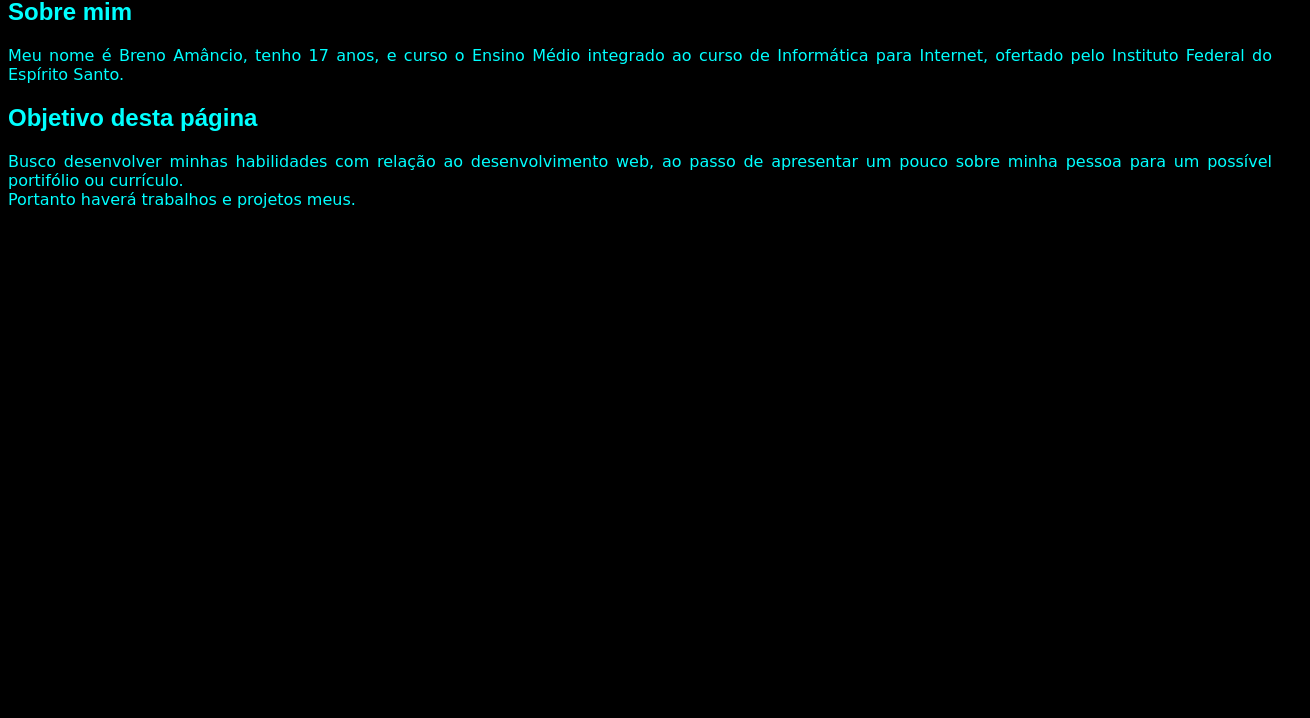
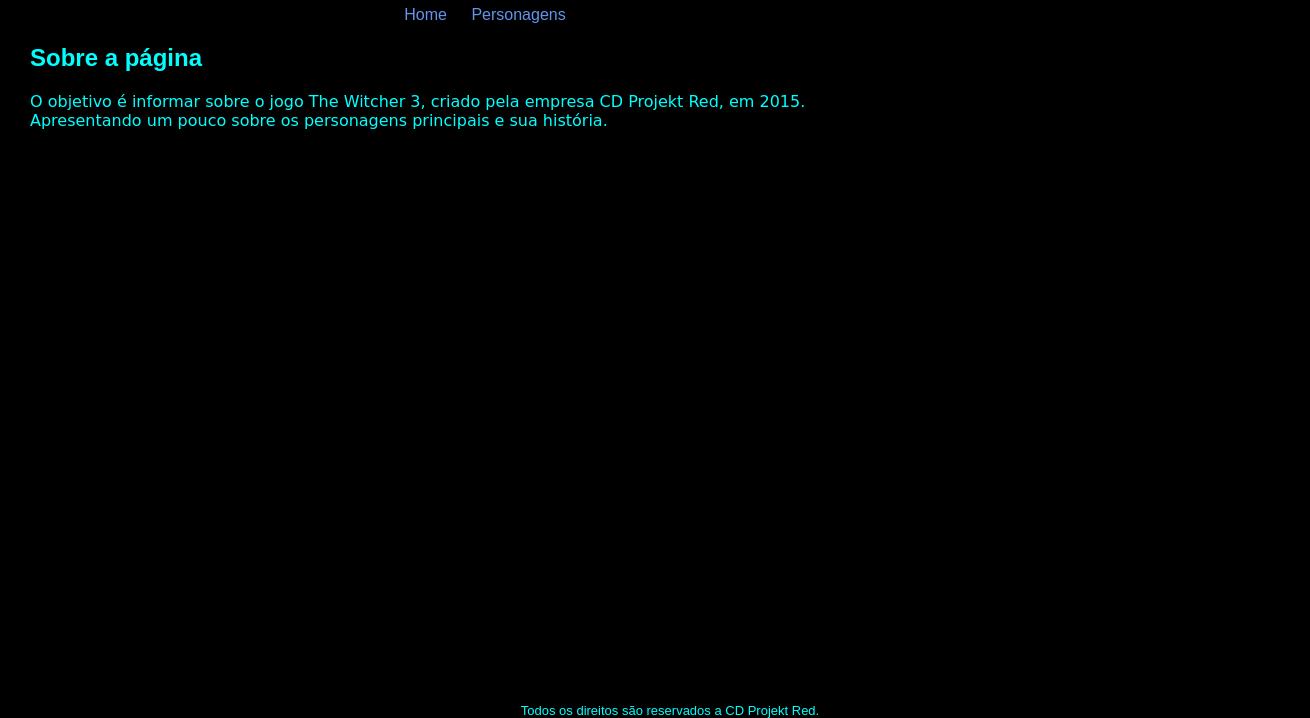
Before and after one commit to AlphaLup/Projeto-prog-web, a plain HTML site: page index.html in a window 1280 px wide. Shown: the part 82-800 px from the top of the page, 1310 px wide, since content can reach past the window. Drawn offline with Linux system fonts and the light colour scheme.

Commit message:
Add files via upload

```diff
--- a/Style.css
+++ b/Style.css
@@ -1,6 +1,8 @@
 body {
     background-color: black;
     font-family: Arial, Helvetica, sans-serif;
+    color: aqua;
+    margin: 30px 25% 30px 30px;
 }
 h2{
     text-align: justify;
@@ -9,3 +11,18 @@ p{
     font-family: cursive;
     text-align: justify;
 }
+footer {
+    font-size: small;
+    position:absolute;
+    bottom:0;
+    width:100%;
+}
+a{
+    text-decoration: none;
+    color: cornflowerblue;
+    margin-right: 20px;
+}
+a:hover{
+    color: cornflowerblue;
+    font-size: 110%;
+}
--- a/index.html
+++ b/index.html
@@ -12,10 +12,17 @@
     </head>
 
     <body style="color: aqua;">
-        <h1>Introdução à página</h1>
-        <h2>Sobre mim</h2>
-        <p>Meu nome é Breno Amâncio, tenho 17 anos, e curso o Ensino Médio integrado ao curso de Informática para Internet, ofertado pelo Instituto Federal do Espírito Santo.</p>
-        <h2>Objetivo desta página</h2>
-        <p>Busco desenvolver minhas habilidades com relação ao desenvolvimento web, ao passo de apresentar um pouco sobre minha pessoa para um possível portifólio ou currículo.<br>Portanto haverá trabalhos e projetos meus.</p>
+        <h1>The Witcher 3: Wild Hunt</h1>
+        <div class="menu">
+            <a href="#LinkInterno">Home</a>
+            <a href="Personagens.html" target="_blank">Personagens</a>
+        </div>
+
+        <h2>Sobre a página</h2>
+        <p id="LinkInterno">O objetivo é informar sobre o jogo The Witcher 3, criado pela empresa CD Projekt Red, em 2015.<br>
+            Apresentando um pouco sobre os personagens principais e sua história.</p>
     </body>
+    <footer>
+        Todos os direitos são reservados a CD Projekt Red.
+    </footer>
 </html>
```
Also changed, not shown: Personagens.html (added, +25 -0 lines).
